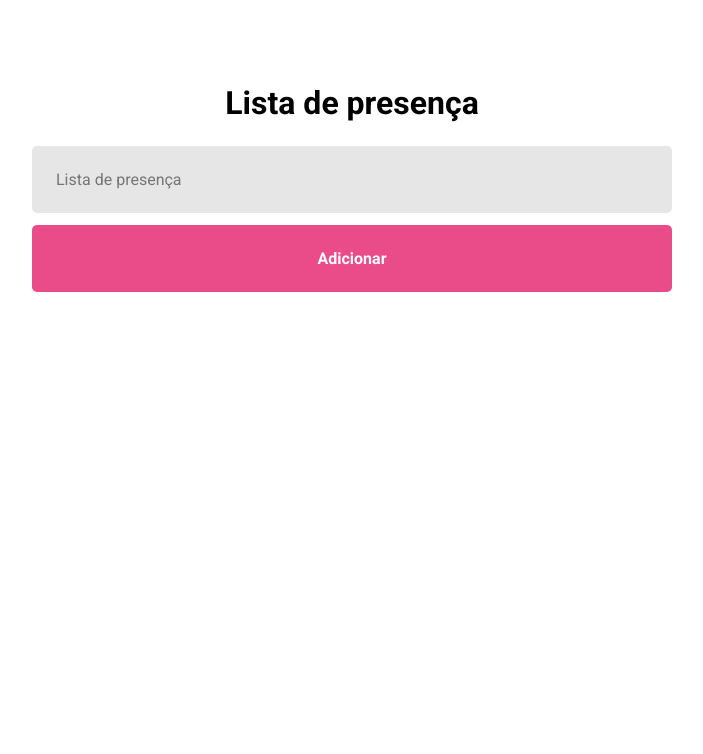
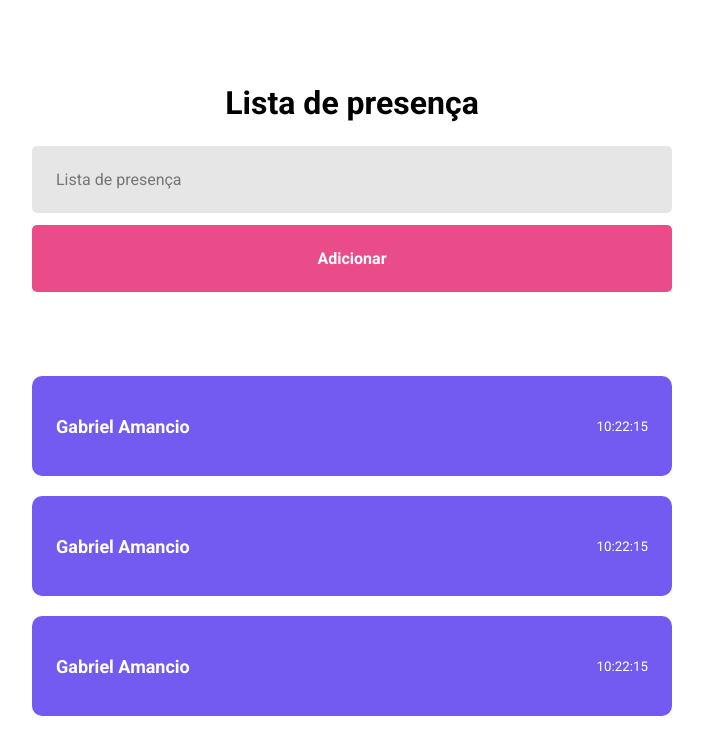
Before and after one commit to Zattrus/reactApp, a React (Vite) app: page / in a window 1280 px wide. Shown: the top 754 px of the page, without its empty margins (288-991 px from the left). Built offline with nearby package versions, Linux system fonts and the light colour scheme.

Commit message:
Usando componente Card

```diff
--- a/src/pages/Home/index.jsx
+++ b/src/pages/Home/index.jsx
@@ -1,4 +1,6 @@
 import "./styles.css";
+
+import { Card } from "../../components/Card";
 
 export function Home() {
   return (
@@ -6,6 +8,10 @@ export function Home() {
       <h1>Lista de presença</h1>
       <input type="text" placeholder="Lista de presença" />
       <button type="button">Adicionar</button>
+
+      <Card />
+      <Card />
+      <Card />
     </div>
   );
 }
```
